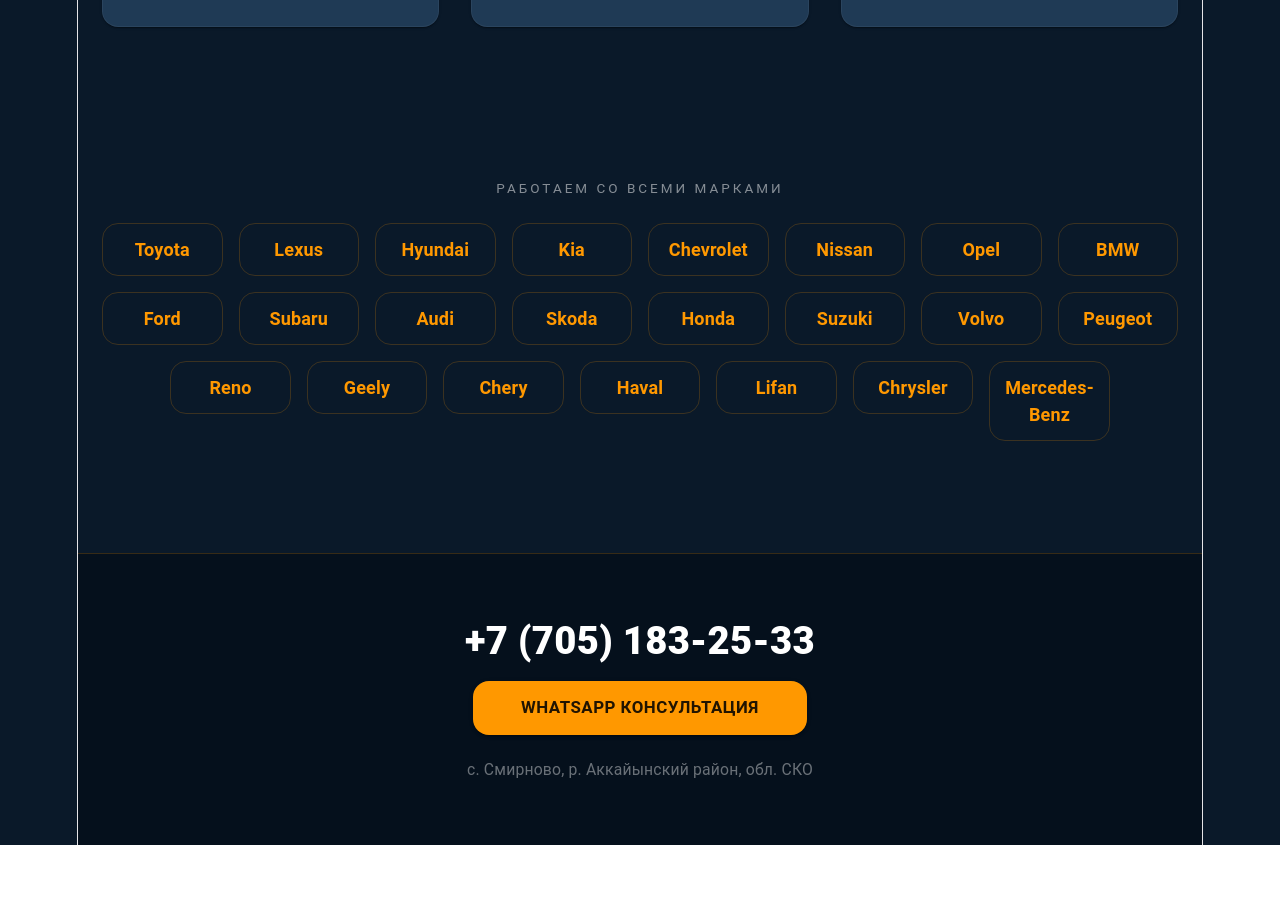
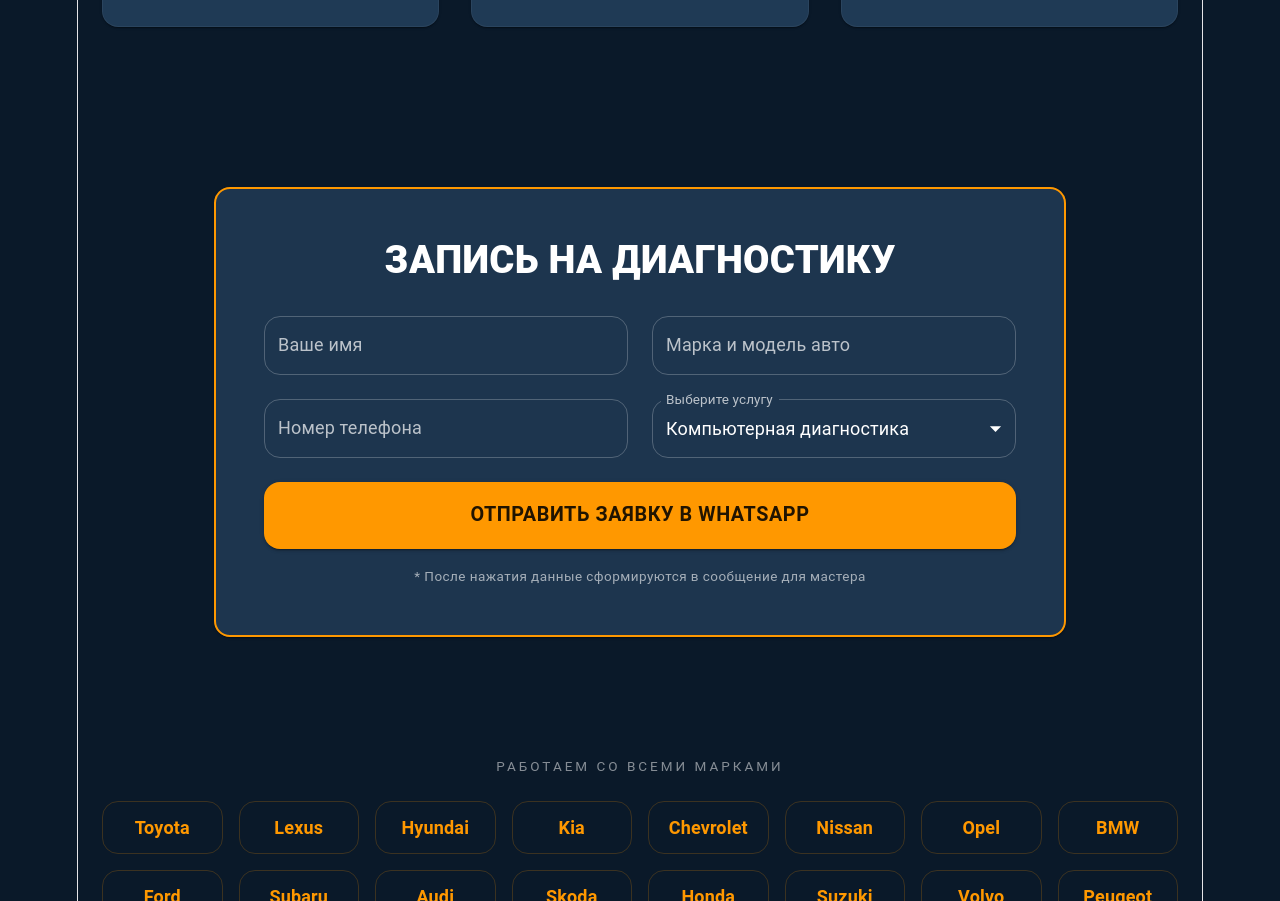
Before and after one commit to SergeiVCH/auto-diag-pro, a React (Vite) app: page / in a window 1280 px wide. Shown: the part 1580-2481 px from the top of the page. Before the commit the page ends 2425 px from the top, so only its background shows below. Built offline with nearby package versions, Linux system fonts and the light colour scheme.

Commit message:
Создание блока запись на диагностику

```diff
--- a/src/App.tsx
+++ b/src/App.tsx
@@ -8,6 +8,7 @@
   CssBaseline,
   Paper,
   Stack,
+  TextField,
   ThemeProvider,
   Toolbar,
   Typography,
@@ -165,6 +166,12 @@
 
 // --- ОСНОВНОЙ КОМПОНЕНТ ---
 export const App = () => {
+  const [booking, setBooking] = useState({
+    name: '',
+    phone: '',
+    car: '',
+    service: SERVICES[0].title,
+  })
   const goldenAccent = '#ff9800'
 
   const theme = useMemo(
@@ -205,6 +212,24 @@
   )
 
   const handleConnect = () => window.open('https://wa.me/77051832533', '_blank')
+
+  const handleInputChange = (e: React.ChangeEvent<HTMLInputElement>) => {
+    setBooking({...booking, [e.target.name]: e.target.value})
+  }
+
+  // Функция отправки (пока просто в WhatsApp с готовым текстом)
+  const sendOrder = () => {
+    const message = `Здравствуйте! Запись на диагностику:
+Имя: ${booking.name}
+Авто: ${booking.car}
+Услуга: ${booking.service}
+Тел: ${booking.phone}`
+
+    window.open(
+      `https://wa.me/77051832533?text=${encodeURIComponent(message)}`,
+      '_blank',
+    )
+  }
 
   return (
     <ThemeProvider theme={theme}>
@@ -337,6 +362,81 @@
             </Grid>
           </Box>
 
+          <Container maxWidth="md" sx={{ py: 8 }}>
+  <motion.div
+    initial={{ opacity: 0, scale: 0.9 }}
+    whileInView={{ opacity: 1, scale: 1 }}
+    viewport={{ once: true }}
+  >
+    <Paper sx={{ p: { xs: 3, md: 6 }, bgcolor: alpha('#132f4c', 0.8), border: '2px solid', borderColor: 'primary.main' }}>
+      <Typography variant="h4" align="center" sx={{ fontWeight: 900, mb: 4, color: 'white' }}>
+        ЗАПИСЬ НА ДИАГНОСТИКУ
+      </Typography>
+
+      <Grid container spacing={3}>
+        <Grid size={{ xs: 12, sm: 6 }}>
+          <TextField
+            fullWidth
+            label="Ваше имя"
+            name="name"
+            variant="outlined"
+            onChange={handleInputChange}
+          />
+        </Grid>
+        <Grid size={{ xs: 12, sm: 6 }}>
+          <TextField
+            fullWidth
+            label="Марка и модель авто"
+            name="car"
+            variant="outlined"
+            placeholder="Напр: Hyundai Tucson"
+            onChange={handleInputChange}
+          />
+        </Grid>
+        <Grid size={{ xs: 12, sm: 6 }}>
+          <TextField
+            fullWidth
+            label="Номер телефона"
+            name="phone"
+            variant="outlined"
+            placeholder="+7 (___) ___-__-__"
+            onChange={handleInputChange}
+          />
+        </Grid>
+        <Grid size={{ xs: 12, sm: 6 }}>
+          <TextField
+            fullWidth
+            select
+            label="Выберите услугу"
+            name="service"
+            value={booking.service}
+            onChange={handleInputChange}
+            SelectProps={{ native: true }}
+          >
+            {SERVICES.map((s) => (
+              <option key={s.title} value={s.title}>{s.title}</option>
+            ))}
+          </TextField>
+        </Grid>
+        <Grid size={{ xs: 12 }}>
+          <Button
+            fullWidth
+            variant="contained"
+            size="large"
+            onClick={sendOrder}
+            sx={{ py: 2, fontWeight: 'bold', fontSize: '1.1rem' }}
+          >
+            ОТПРАВИТЬ ЗАЯВКУ В WHATSAPP
+          </Button>
+          <Typography variant="caption" sx={{ display: 'block', mt: 2, textAlign: 'center', opacity: 0.6 }}>
+            * После нажатия данные сформируются в сообщение для мастера
+          </Typography>
+        </Grid>
+      </Grid>
+    </Paper>
+  </motion.div>
+</Container>
+
           {/* МАРКИ */}
           <Box sx={{py: 6, textAlign: 'center'}}>
             <Typography
```
